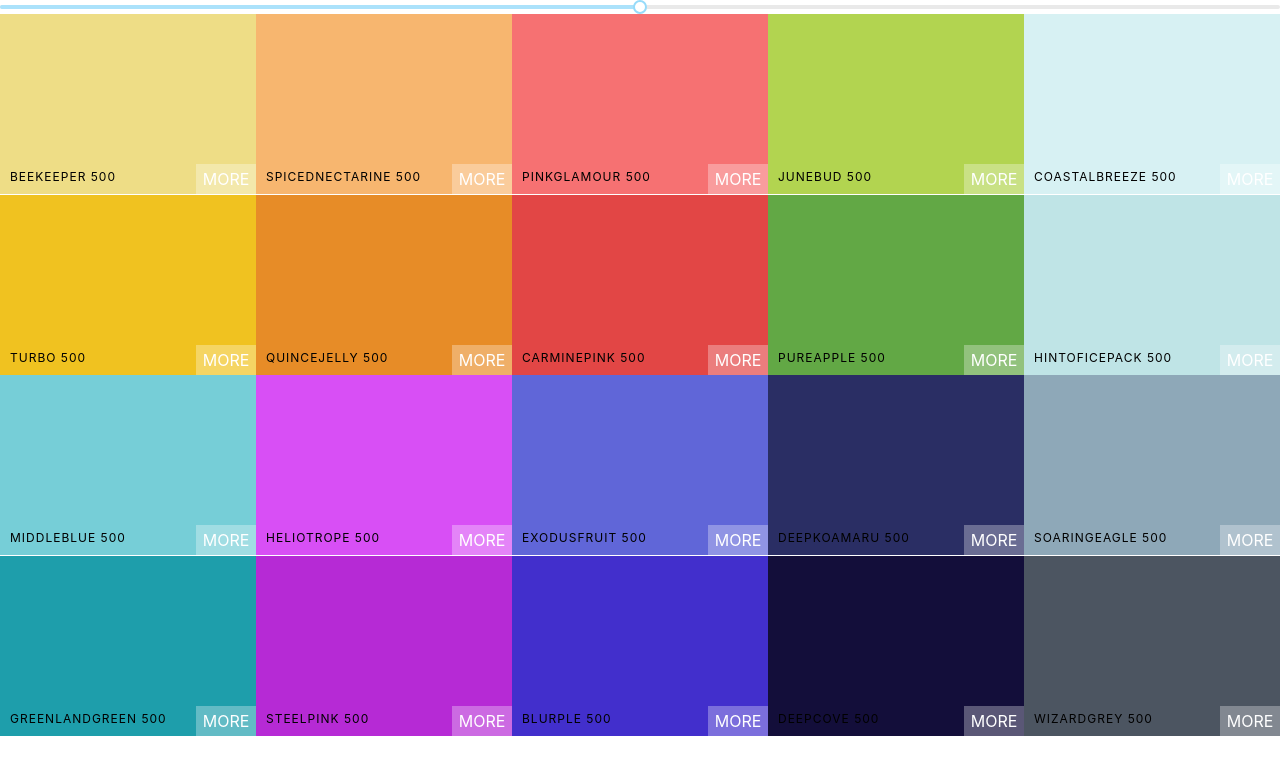
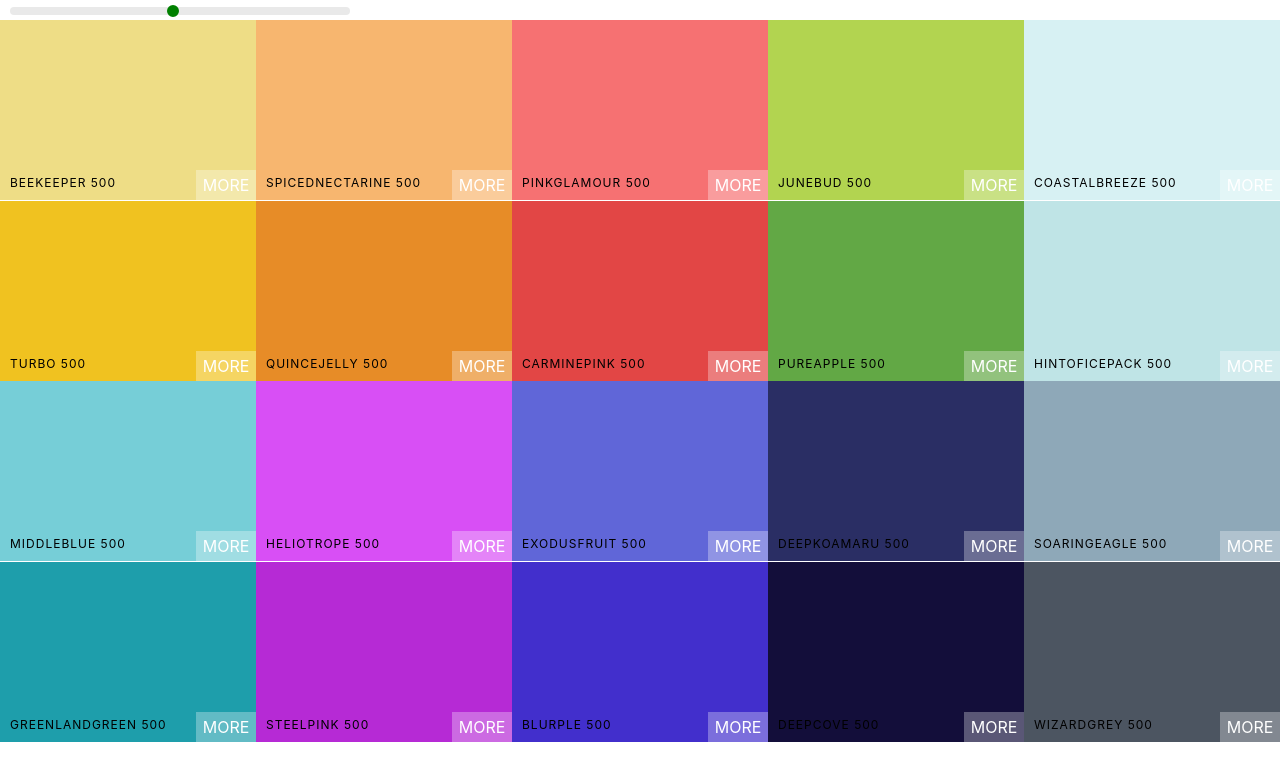
Before and after one commit to RussSafin/ReactColorpoject, a React (Create React App) app: page / in a window 1280 px wide. Shown: the top 780 px of the page. Built offline with nearby package versions, Linux system fonts and the light colour scheme.

Commit message:
style Color Slider

```diff
--- a/src/Palette.css
+++ b/src/Palette.css
@@ -4,3 +4,31 @@
 .Palette-colors {
     height: 90%;
 }
+
+.slider {
+    width: 340px;
+    margin: 0 10px;
+    display: inline-block;
+}
+
+.rc-slider-track {
+    background-color: transparent;
+}
+
+.rc-slider-rail {
+    height: 8px;
+}
+
+.rc-slider-handle,
+.rc-slider-handle:active,
+.rc-slider-handle:focus,
+.rc-slider-handle:hover {
+    background-color: green;
+    outline: none;
+    border: 2px solid green;
+    box-shadow: none;
+    width: 12px;
+    height: 12px;
+    margin-left: -7px;
+    margin-top: -2px;
+}
--- a/src/Palette.js
+++ b/src/Palette.js
@@ -1,8 +1,8 @@
 import React, {Component} from 'react';
 import ColorBox from "./ColorBox";
-import "./Palette.css";
 import Slider from 'rc-slider';
 import 'rc-slider/assets/index.css';
+import "./Palette.css";
 
 class Palette extends Component {
     constructor(props) {
@@ -10,9 +10,11 @@
         this.state = {level: 500};
         this.changeLevel = this.changeLevel.bind(this);
     }
+
     changeLevel(level) {
         this.setState({level});
     }
+
     render() {
         const {colors} = this.props.palette;
         const {level} = this.state;
@@ -21,12 +23,14 @@
         ))
         return (
             <div className='Palette'>
+                <div className='slider'>
                     <Slider
                         defaultValue={level}
                         min={100}
                         max={900}
                         step={100}
                         onAfterChange={this.changeLevel}/>
+                </div>
                 <div className='Palette-colors'>
                     {colorBoxes}
                 </div>
```
Lines whose indentation alone changed are shown as unchanged.
